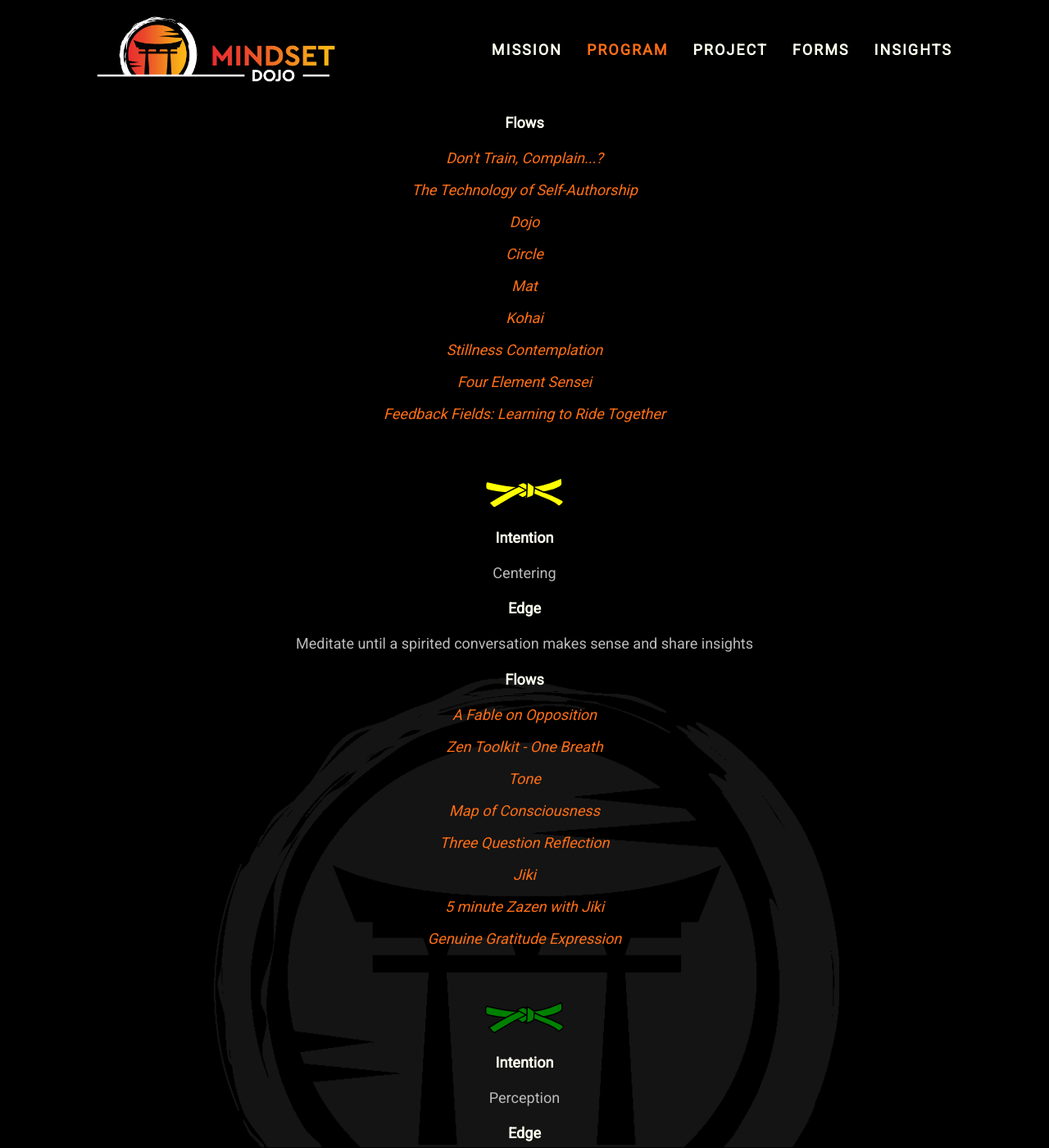
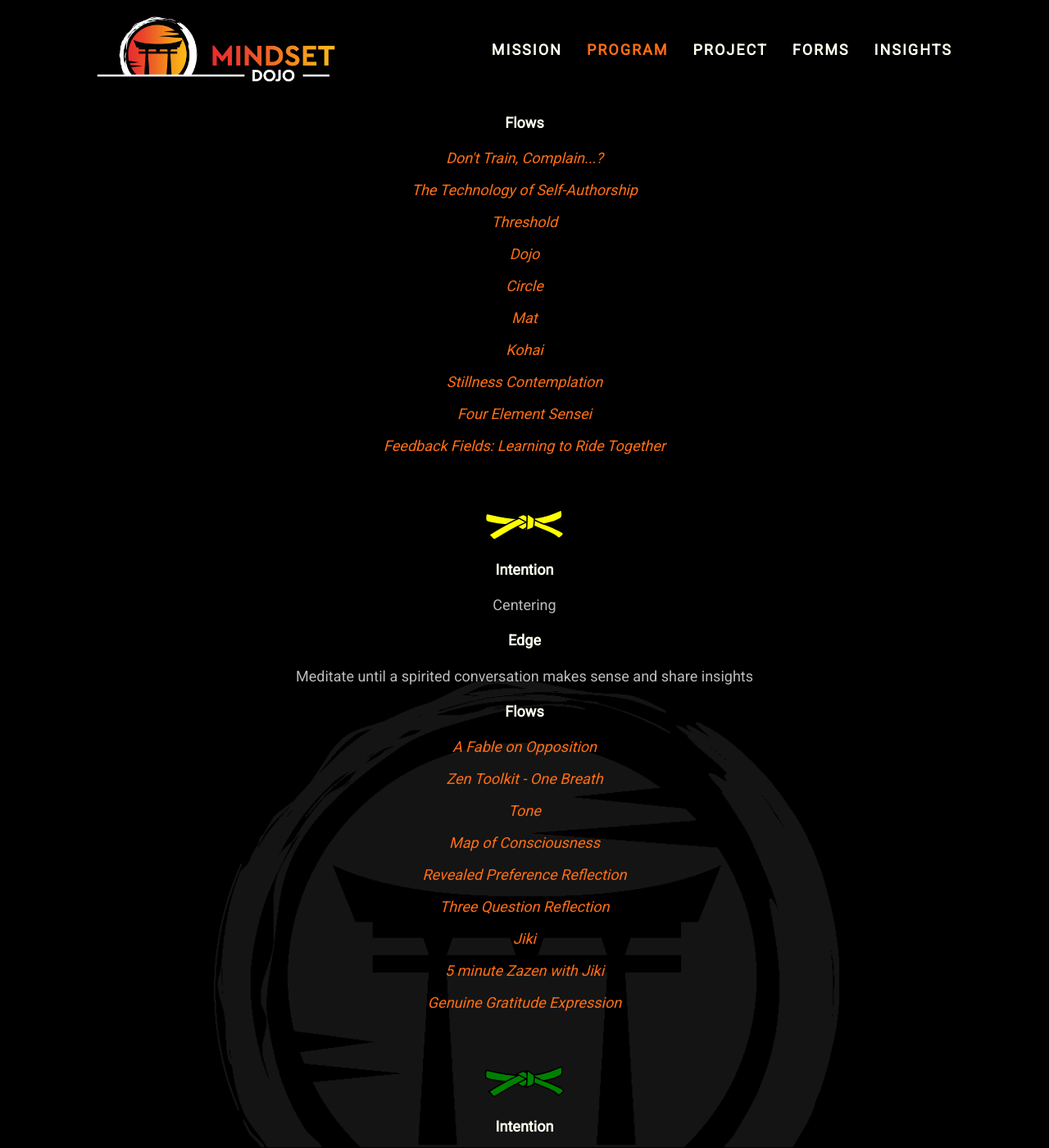
Before and after one commit to mindset-dojo/mindset-dojo.github.io, a Jekyll site: the page built from program.md, in a window 1280 px wide and 1400 px high, scrolled down 1023 px. Shown: the whole window at 82% size. Built offline with Jekyll 4.4.1, drawn with Linux system fonts in a browser that asks for light colours; some web fonts are replaced.

Commit message:
feat(program): add new forms to program.

```diff
--- a/_data/sections/program.yaml
+++ b/_data/sections/program.yaml
@@ -25,6 +25,8 @@ sections:
               url: /insights/dont-train-complain/
             - label: The Technology of Self-Authorship
               url: /insights/technology-of-self-authorship/
+            - label: Threshold
+              url: /forms/threshold/
             - label: Dojo
               url: /forms/dojo/
             - label: Circle
@@ -53,6 +55,8 @@ sections:
               url: /insights/tone/
             - label: Map of Consciousness
               url: /insights/map-of-consciousness/
+            - label: Revealed Preference Reflection
+              url: /forms/revealed-preference-reflection/
             - label: Three Question Reflection
               url: /forms/three-question-reflection/
             - label: Jiki
```
